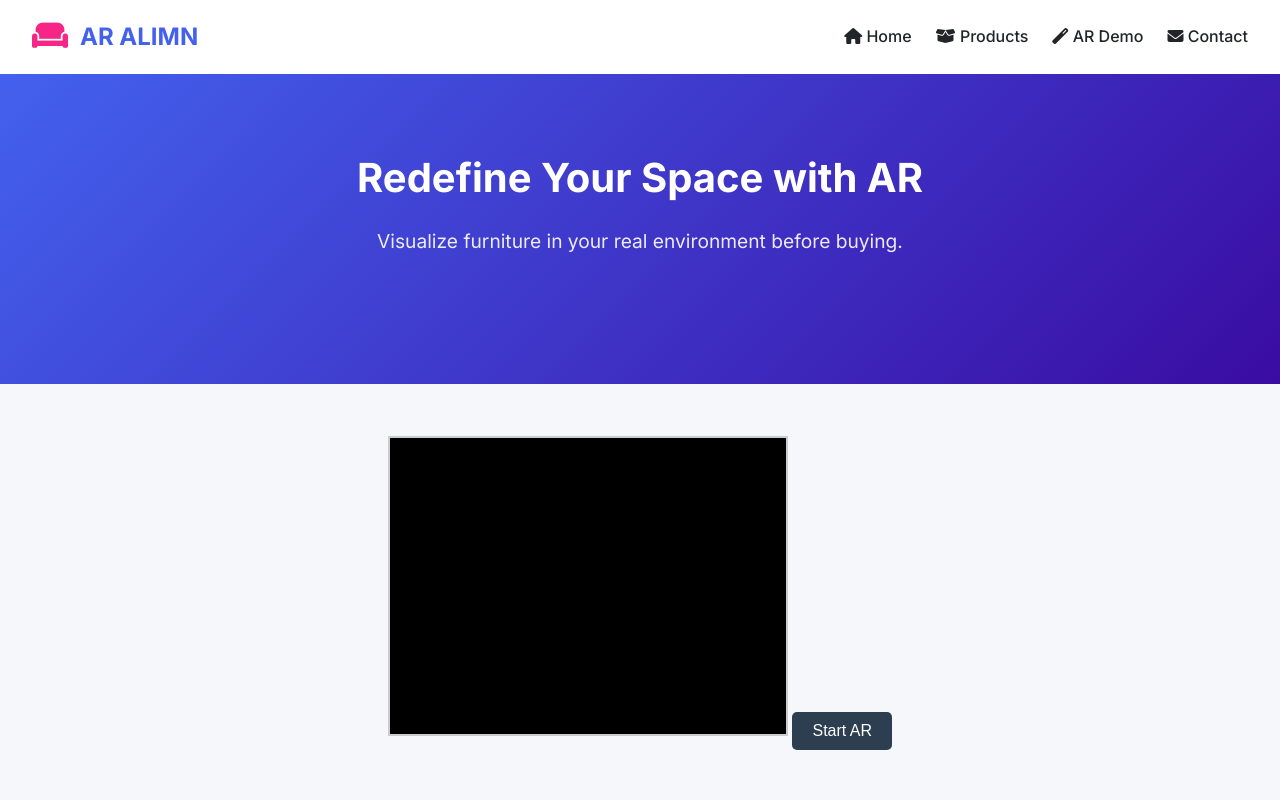
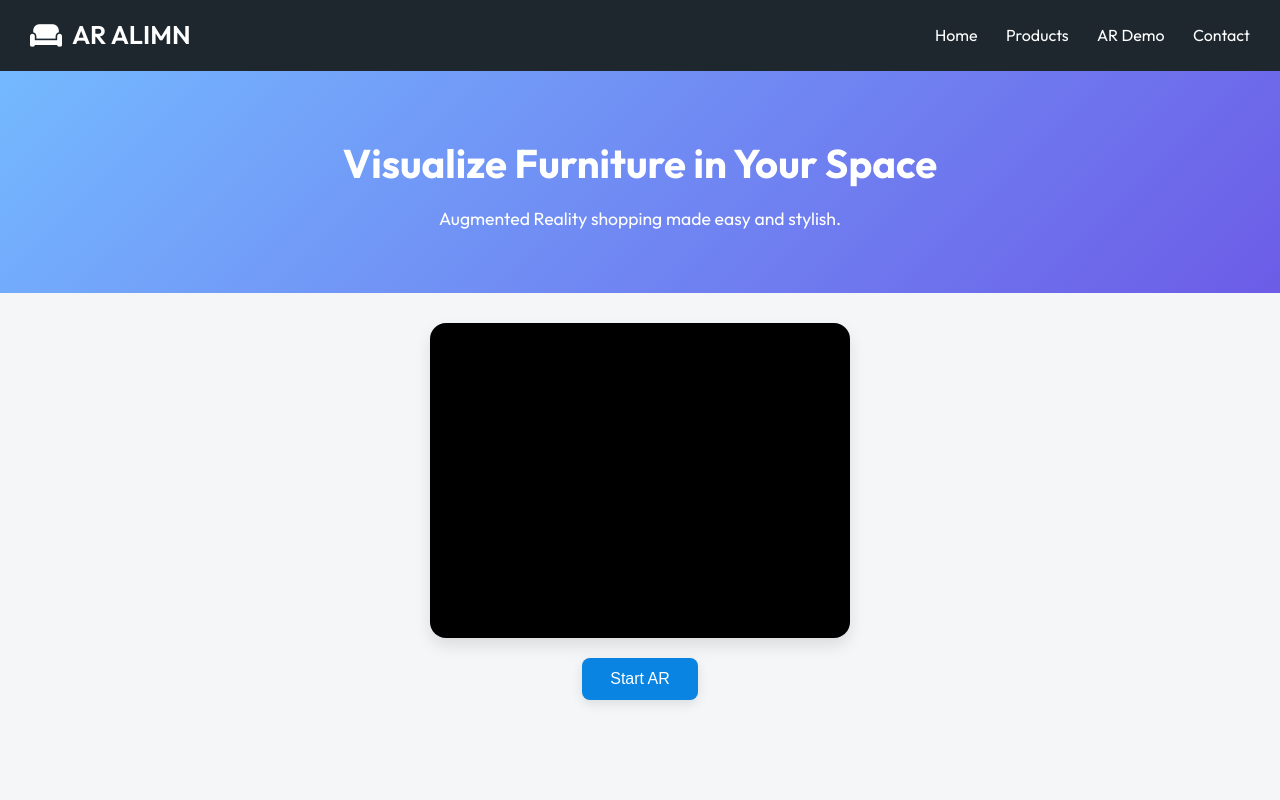
Before and after one commit to naqinizam/ar-alimn-project, a Flask app: page / in a window 1280 px wide. Run offline with Flask 3, Linux system fonts and the light colour scheme.

Commit message:
Added full AR controls (zoom/rotate/move)

```diff
--- a/templates/index.html
+++ b/templates/index.html
@@ -4,49 +4,85 @@
   <meta charset="UTF-8" />
   <meta name="viewport" content="width=device-width, initial-scale=1.0"/>
   <title>AR ALIMN | Furniture Visualizer</title>
-  <link rel="stylesheet" href="/static/style.css">
   <link rel="stylesheet" href="https://cdnjs.cloudflare.com/ajax/libs/font-awesome/6.4.0/css/all.min.css">
-  <link href="https://fonts.googleapis.com/css2?family=Inter:wght@400;500;600;700&display=swap" rel="stylesheet">
+  <link href="https://fonts.googleapis.com/css2?family=Outfit:wght@400;500;600;700&display=swap" rel="stylesheet">
   <style>
+    * { box-sizing: border-box; margin: 0; padding: 0; }
     body {
-      font-family: 'Inter', sans-serif;
-      margin: 0;
-      padding: 0;
-      overflow-x: hidden;
+      font-family: 'Outfit', sans-serif;
+      background: #f4f6f8;
+      color: #2d3436;
+      line-height: 1.6;
     }
-
-    header, nav, .hero {
-      position: relative;
-      z-index: 3;
+    header {
+      background: #1e272e;
+      color: white;
+      display: flex;
+      align-items: center;
+      justify-content: space-between;
+      padding: 15px 30px;
+      box-shadow: 0 2px 4px rgba(0,0,0,0.1);
+      animation: slideInTop 0.5s ease-out;
     }
-
+    .logo {
+      font-size: 1.6em;
+      font-weight: 600;
+      display: flex;
+      align-items: center;
+      gap: 10px;
+    }
+    nav a {
+      color: white;
+      margin-left: 25px;
+      text-decoration: none;
+      font-size: 1em;
+      transition: color 0.3s ease;
+    }
+    nav a:hover {
+      color: #74b9ff;
+    }
+    .hero {
+      padding: 60px 20px;
+      text-align: center;
+      background: linear-gradient(135deg, #74b9ff, #6c5ce7);
+      color: white;
+      animation: fadeIn 1s ease-out;
+    }
+    .hero h1 {
+      font-size: 2.5em;
+      font-weight: 700;
+      margin-bottom: 10px;
+    }
+    .hero p {
+      font-size: 1.1em;
+    }
     #ar-container {
+      display: flex;
+      flex-direction: column;
+      align-items: center;
+      justify-content: center;
+      padding: 30px 20px;
+      animation: fadeInUp 1s ease;
+    }
+    #camera-wrapper {
       position: relative;
       width: 100%;
-      height: auto;
-      text-align: center;
-      padding: 20px;
+      max-width: 420px;
+      aspect-ratio: 4 / 3;
+      background: #000;
+      border-radius: 16px;
+      overflow: hidden;
+      box-shadow: 0 8px 16px rgba(0,0,0,0.1);
+      transition: transform 0.3s ease;
     }
-
-    #camera-wrapper {
-      position: relative;
-      display: inline-block;
-      width: 100%;
-      max-width: 400px;
-      aspect-ratio: 4/3;
-      background-color: #000;
-      overflow: hidden;
-      touch-action: none;
+    #camera-wrapper:hover {
+      transform: scale(1.02);
     }
-
     #camera-stream {
       width: 100%;
       height: 100%;
       object-fit: cover;
-      border: 2px solid #ccc;
-      z-index: 1;
     }
-
     #chair {
       position: absolute;
       top: 50%;
@@ -54,23 +90,50 @@
       width: 150px;
       transform: translate(-50%, -50%) scale(1) rotate(0deg);
       touch-action: none;
+      cursor: grab;
       z-index: 2;
-      cursor: grab;
+      transition: transform 0.3s ease;
     }
-
     #start-btn {
-      margin-top: 15px;
-      padding: 10px 20px;
-      font-size: 16px;
-      background-color: #2c3e50;
+      margin-top: 20px;
+      padding: 12px 28px;
+      font-size: 1em;
+      background-color: #0984e3;
       color: white;
       border: none;
-      border-radius: 5px;
+      border-radius: 8px;
       cursor: pointer;
+      box-shadow: 0 4px 12px rgba(0,0,0,0.1);
+      transition: background 0.3s, transform 0.2s ease;
+      animation: fadeIn 1.2s ease-out;
     }
-
     #start-btn:hover {
-      background-color: #1a242f;
+      background-color: #0077cc;
+      transform: translateY(-2px);
+    }
+    @media (max-width: 600px) {
+      header, nav {
+        flex-direction: column;
+        align-items: flex-start;
+      }
+      nav a {
+        margin: 10px 0;
+      }
+      .hero h1 {
+        font-size: 1.8em;
+      }
+    }
+    @keyframes fadeIn {
+      from { opacity: 0; }
+      to { opacity: 1; }
+    }
+    @keyframes fadeInUp {
+      from { opacity: 0; transform: translateY(20px); }
+      to { opacity: 1; transform: translateY(0); }
+    }
+    @keyframes slideInTop {
+      from { transform: translateY(-100%); opacity: 0; }
+      to { transform: translateY(0); opacity: 1; }
     }
   </style>
 </head>
@@ -81,16 +144,16 @@
       <span>AR ALIMN</span>
     </div>
     <nav>
-      <a href="#"><i class="fas fa-home"></i> Home</a>
-      <a href="#"><i class="fas fa-box-open"></i> Products</a>
-      <a href="#"><i class="fas fa-magic"></i> AR Demo</a>
-      <a href="#"><i class="fas fa-envelope"></i> Contact</a>
+      <a href="#">Home</a>
+      <a href="#">Products</a>
+      <a href="#">AR Demo</a>
+      <a href="#">Contact</a>
     </nav>
   </header>
 
   <section class="hero">
-    <h1>Redefine Your Space with AR</h1>
-    <p>Visualize furniture in your real environment before buying.</p>
+    <h1>Visualize Furniture in Your Space</h1>
+    <p>Augmented Reality shopping made easy and stylish.</p>
   </section>
 
   <div id="ar-container">
@@ -107,24 +170,20 @@
     let img = null;
 
     btn.addEventListener('click', () => {
-      navigator.mediaDevices.getUserMedia({
-        video: {
-          facingMode: { exact: "environment" } // Use rear camera
-        }
-      })
-      .then(stream => {
-        video.srcObject = stream;
-        btn.style.display = "none";
-        loadChairImage();
-      })
-      .catch(err => {
-        alert("Rear camera not accessible. Trying front camera.");
-        navigator.mediaDevices.getUserMedia({ video: true }).then(stream => {
+      navigator.mediaDevices.getUserMedia({ video: { facingMode: { exact: \"environment\" } } })
+        .then(stream => {
           video.srcObject = stream;
-          btn.style.display = "none";
+          btn.style.display = \"none\";
           loadChairImage();
+        })
+        .catch(() => {
+          navigator.mediaDevices.getUserMedia({ video: true })
+            .then(stream => {
+              video.srcObject = stream;
+              btn.style.display = \"none\";
+              loadChairImage();
+            });
         });
-      });
     });
 
     function loadChairImage() {
@@ -146,7 +205,6 @@
       let scale = 1;
       let rotation = 0;
 
-      // Mouse drag
       el.addEventListener('mousedown', e => {
         isDragging = true;
         lastX = e.clientX;
@@ -169,7 +227,6 @@
         el.style.cursor = 'grab';
       });
 
-      // Zoom with wheel
       window.addEventListener('wheel', e => {
         if (!el) return;
         e.preventDefault();
@@ -178,7 +235,6 @@
         updateTransform();
       });
 
-      // Touch gestures: drag, pinch, rotate
       let startDist = 0;
       let startAngle = 0;
       let initialScale = 1;
```
